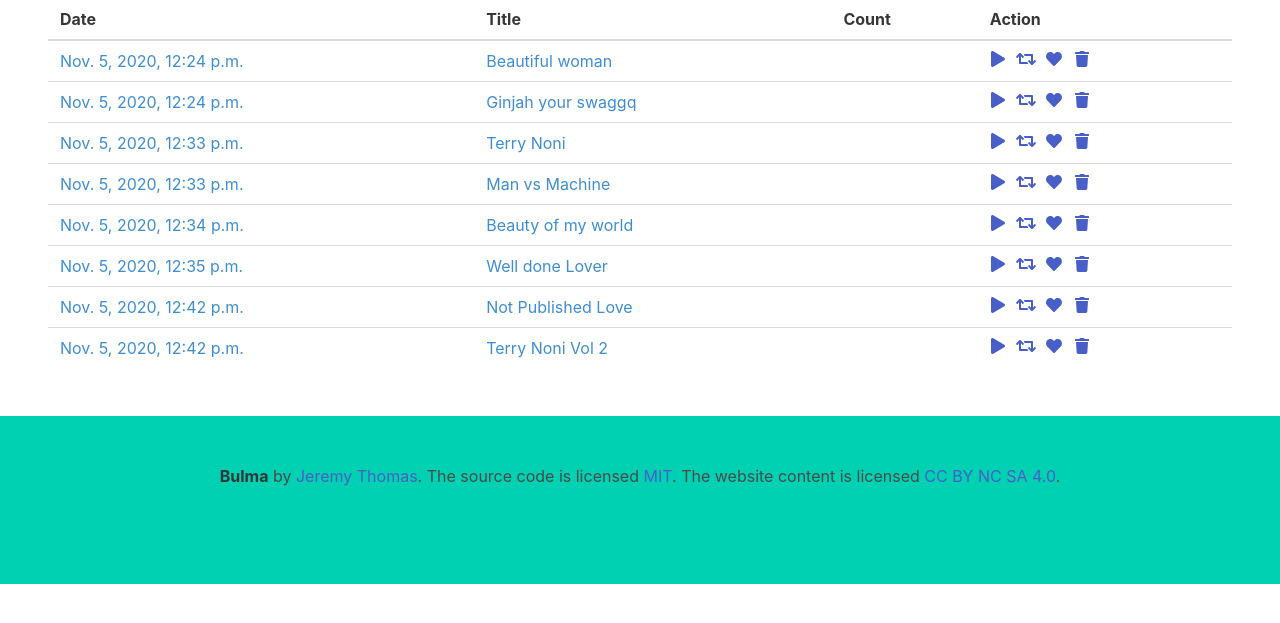
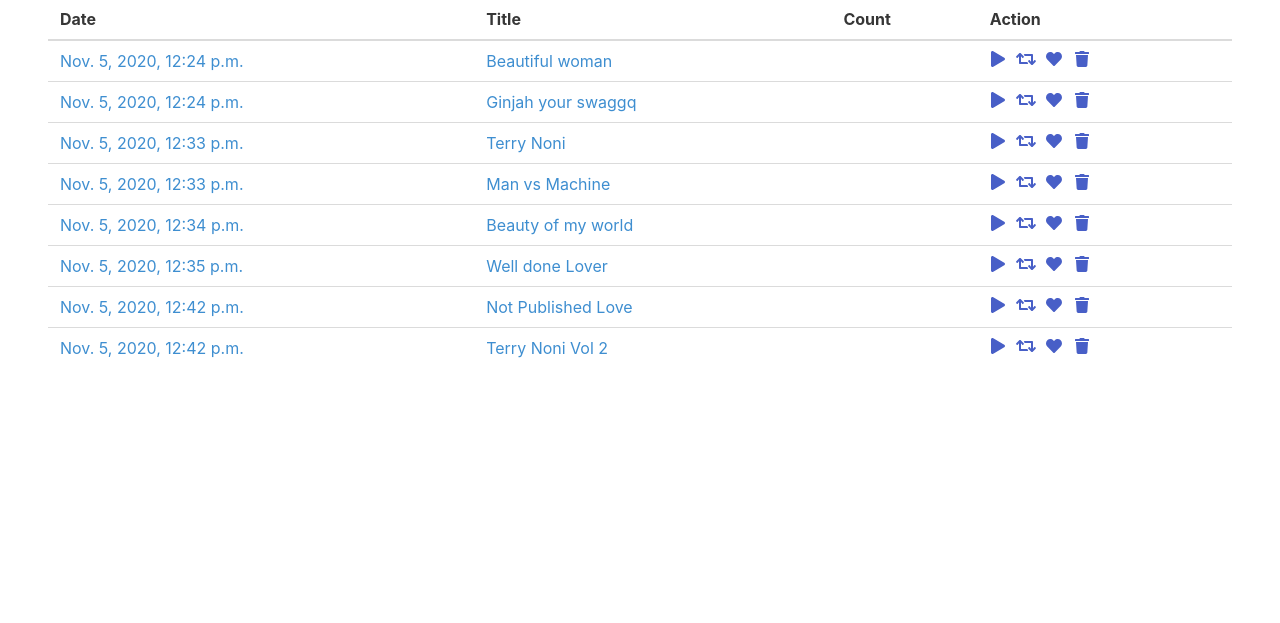
Before and after one commit to welz-atm/MusicPlayerAppDjangoandBulma, a Django app: page / in a window 1280 px wide. Shown: the part 105-728 px from the top of the page. Run offline with Django 3.2, Linux system fonts and the light colour scheme; data comes from the database, SQL or seed files in the repository; some libraries are stand-ins or nearby versions.

Commit message:
Add package

```diff
--- a/requirements.txt
+++ b/requirements.txt
@@ -12,6 +12,7 @@ django-crispy-forms==1.7.2
 kombu==5.0.2
 prompt-toolkit==3.0.8
 pygame==2.0.0
+python-decouple==3.3
 pytz==2020.4
 six==1.15.0
 sqlparse==0.4.1
--- a/template/base.html
+++ b/template/base.html
@@ -63,7 +63,7 @@
 
   {% endblock content %}
 
-  <footer class="footer has-background-primary">
+  <footer class="footer has-background-primary is-hidden">
   <div class="content has-text-centered">
     <p>
       <strong>Bulma</strong> by <a href="https://jgthms.com">Jeremy Thomas</a>. The source code is licensed
```
